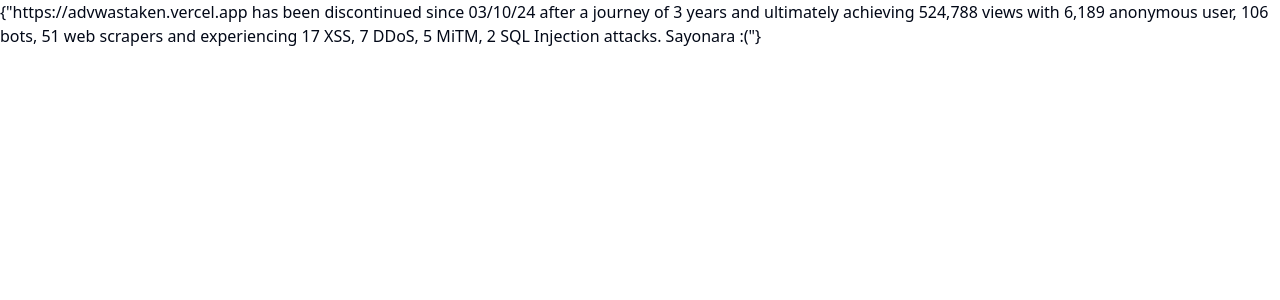
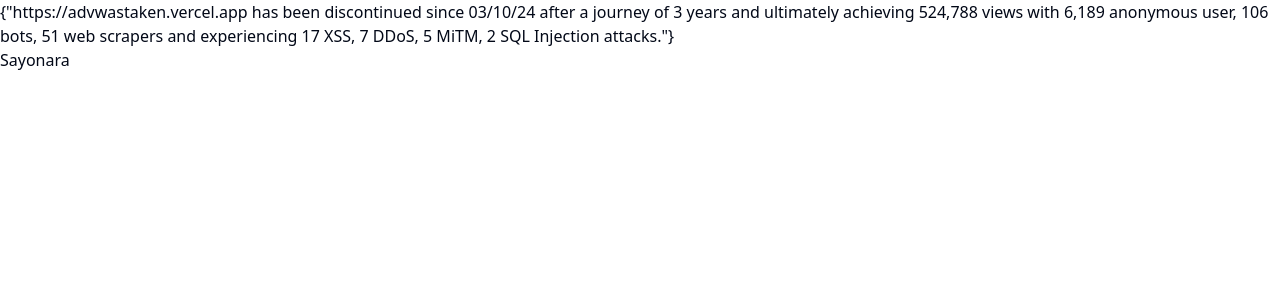
Before and after one commit to advAltTsx/axer, a Next.js app: page /messages in a window 1280 px wide. Shown: the top 300 px of the page. Built offline with nearby package versions, Linux system fonts and the light colour scheme.

Commit message:
Update page.tsx

```diff
--- a/app/messages/page.tsx
+++ b/app/messages/page.tsx
@@ -53,8 +53,9 @@
 
   return (
     <main className="">
-      {'{"https://advwastaken.vercel.app has been discontinued since 03/10/24 after a journey of 3 years and ultimately achieving 524,788 views with 6,189 anonymous user, 106 bots, 51 web scrapers and experiencing 17 XSS, 7 DDoS, 5 MiTM, 2 SQL Injection attacks. Sayonara :("}'}
-
+      {'{"https://advwastaken.vercel.app has been discontinued since 03/10/24 after a journey of 3 years and ultimately achieving 524,788 views with 6,189 anonymous user, 106 bots, 51 web scrapers and experiencing 17 XSS, 7 DDoS, 5 MiTM, 2 SQL Injection attacks."}'}
+   <br/>
+      Sayonara
 
     </main>
   );
```
